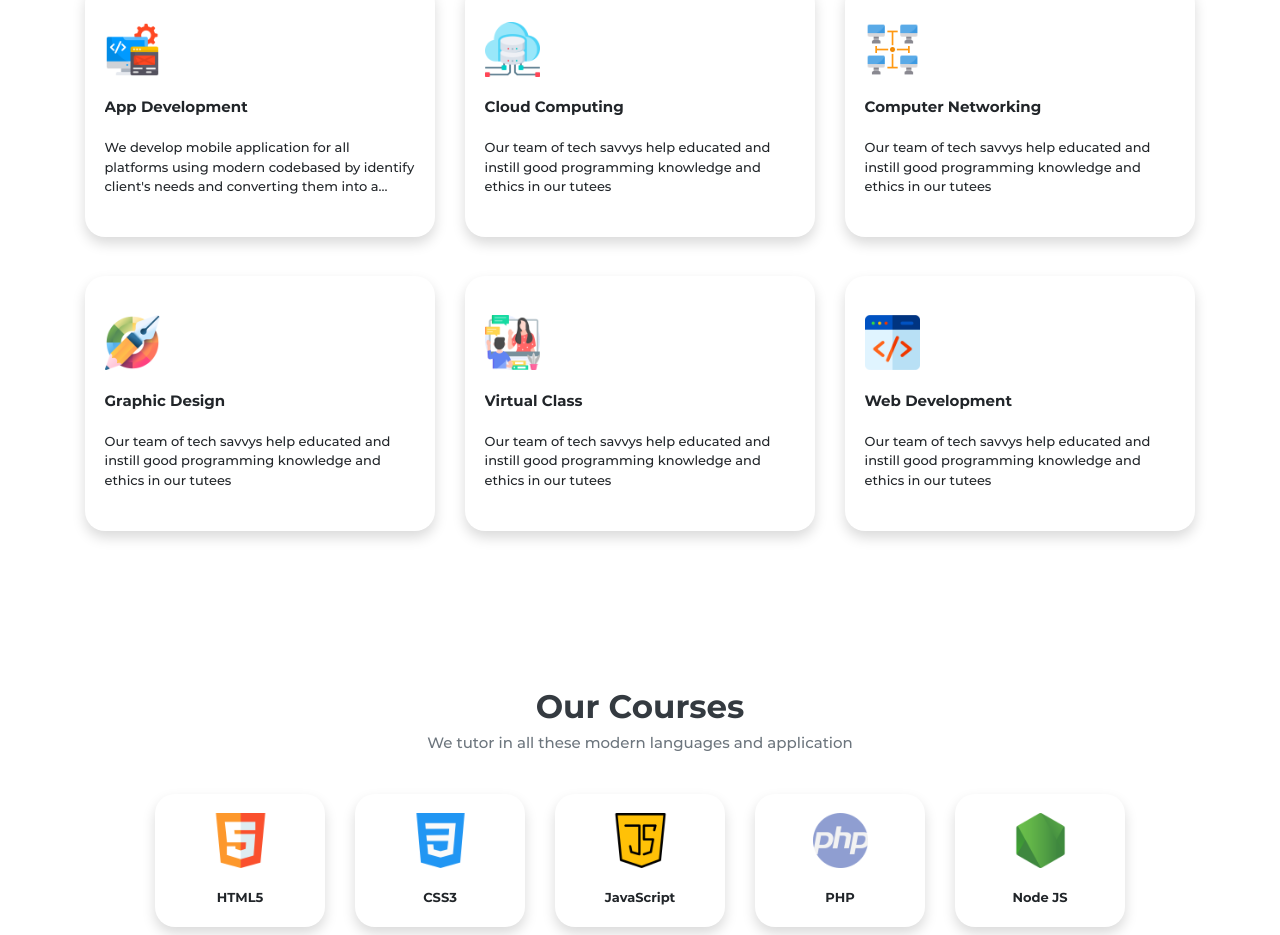
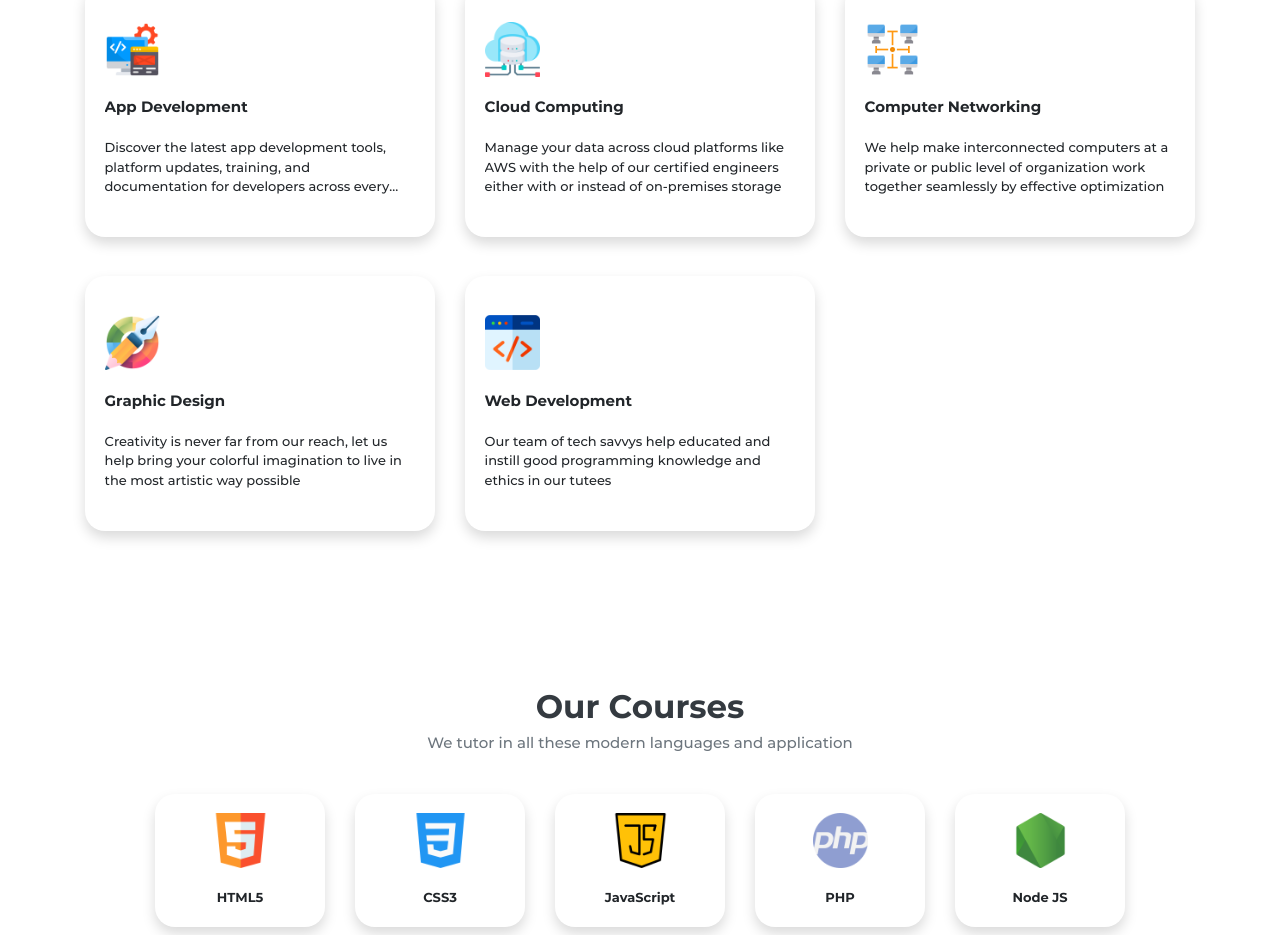
Before and after one commit to TASLIM-ENIOLLA/cti, a Next.js app: page / in a window 1280 px wide. Shown: the part 1529-2464 px from the top of the page. Built offline with nearby package versions, Linux system fonts and the light colour scheme.

Commit message:
First commit 20/12/2022

```diff
--- a/components/pages/Footer.jsx
+++ b/components/pages/Footer.jsx
@@ -6,7 +6,7 @@ export default function Footer(){
 			<div className = 'container'>
 				<div className = 'row j-c-c'>
 					<div className = 'text-center col-auto text-dark'>
-						<Image src = '/vercel.svg' className = 'mb-4' width = '100' height = '23' />
+						<Image src = '/vercel.svg' alt = 'logo' className = 'mb-4' width = '100' height = '23' />
 						<div className = 'half-bold'>
 							All rights reserved &copy; {new Date().getFullYear()}. Codehub Technological Institute
 							<sup>&reg;</sup>
--- a/components/pages/Header.jsx
+++ b/components/pages/Header.jsx
@@ -48,6 +48,8 @@ export default function Header({...className}){
 					</div>
 				</div>
 			</div>
+			<div className = 'container-fluid vw-100 position-fixed top-0 left-0 z-index-20 bg-dark-lucent'>
+			</div>
 			<style jsx>{`
 				.bg-white-lucent{
 					background: rgba(255, 255, 255, ${transparencyIndex});
@@ -56,6 +58,12 @@ export default function Header({...className}){
 				.z-index-10{
 					z-index: 10;
 				}
+				.z-index-20{
+					z-index: 20;
+				}
+				.bg-dark-lucent{
+					background: rgba(0,0,0,.5);
+				}
 			`}</style>
 		</header>
 	)
--- a/pages/api/services.js
+++ b/pages/api/services.js
@@ -2,33 +2,27 @@ export default function handler(_, res){
 	res.status(200).json([
 		{
 			title: 'app development',
-			subtitle: 'we develop mobile application for all platforms using modern codebased by identify client\'s needs and converting them into a working software',
+			subtitle: 'Discover the latest app development tools, platform updates, training, and documentation for developers across every Android, iOS and Window device.',
 			icon: '/icons/app-development.png',
 			query: 'app-development'
 		},
 		{
 			title: 'cloud computing',
-			subtitle: 'our team of tech savvys help educated and instill good programming knowledge and ethics in our tutees',
+			subtitle: 'Manage your data across cloud platforms like AWS with the help of our certified engineers either with or instead of on-premises storage',
 			icon: '/icons/cloud-data.png',
 			query: 'cloud-data'
 		},
 		{
 			title: 'computer networking',
-			subtitle: 'our team of tech savvys help educated and instill good programming knowledge and ethics in our tutees',
+			subtitle: ' We help make interconnected computers at a private or public level of organization work together seamlessly by effective optimization',
 			icon: '/icons/computer-networks.png',
 			query: 'computer-networks'
 		},
 		{
 			title: 'graphic design',
-			subtitle: 'our team of tech savvys help educated and instill good programming knowledge and ethics in our tutees',
+			subtitle: 'Creativity is never far from our reach, let us help bring your colorful imagination to live in the most artistic way possible',
 			icon: '/icons/graphic-designer.png',
 			query: 'graphic-designer'
-		},
-		{
-			title: 'virtual class',
-			subtitle: 'our team of tech savvys help educated and instill good programming knowledge and ethics in our tutees',
-			icon: '/icons/virtual-class.png',
-			query: 'virtual-class'
 		},
 		{
 			title: 'web development',
--- a/pages/courses.jsx
+++ b/pages/courses.jsx
@@ -37,12 +37,12 @@ function CoursesComponent(){
 					<div className = 'col-12 mb-5'>
 						<div className = 'row'>{coursesList.map(({title, subtitle, icon, query}, index) => (
 							<div className = 'col-12 col-md-6 col-lg-4 mb-5' key = {query}>
-								<div title = {title} className = {`py-4 px-4 rounded-2x shadow`}>
+								<div title = {title} className = {`py-4 px-4 shadow rounded-2x h-100`}>
 									<Image alt = {title} src = {icon} className = 'my-4' height = '55' width = '55' />
 									<div className = 'fo-s-15 mb-4 bold text-capitalize one-line'>
 										{title}
 									</div>
-									<div className = 'card-subtitle-height triple-line text-sentence mb-4'>
+									<div className = 'card-subtitle-height text-sentence mb-4'>
 										{subtitle}
 									</div>
 								</div>
```
